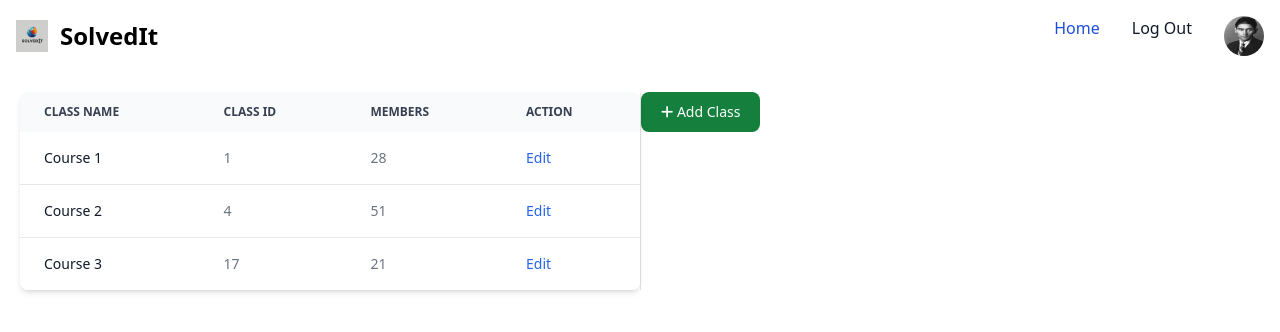
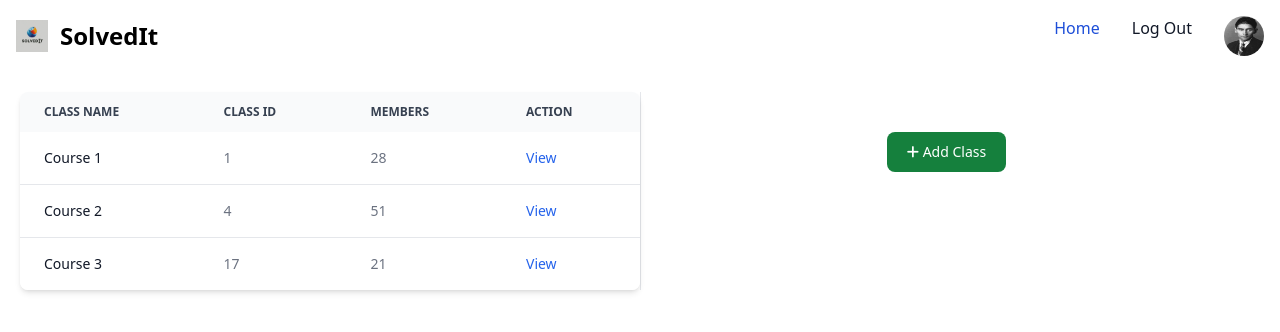
Before and after one commit to TomRolB/SolvedIt, a React (Create React App) app in the folder client/: page /home in a window 1280 px wide. Shown: the top 332 px of the page. Built offline with nearby package versions, Linux system fonts and the light colour scheme.

Commit message:
minor changes: centered button, changed action from "edit" to "view" and changed title

```diff
--- a/client/public/index.html
+++ b/client/public/index.html
@@ -25,7 +25,7 @@
       Learn how to configure a non-root public URL by running `npm run build`.
     -->
     <link rel="stylesheet" href="https://cdnjs.cloudflare.com/ajax/libs/font-awesome/6.5.2/css/all.min.css">
-    <title>React App</title>
+    <title>SolvedIt</title>
   </head>
   <body>
     <noscript>You need to enable JavaScript to run this app.</noscript>
--- a/client/src/pages/Home.jsx
+++ b/client/src/pages/Home.jsx
@@ -40,7 +40,7 @@ export function Home() {
                                 28
                             </td>
                             <td className="px-6 py-4">
-                                <a href="#" className="font-medium text-blue-600 dark:text-blue-500 hover:underline">Edit</a>
+                                <a href="#" className="font-medium text-blue-600 dark:text-blue-500 hover:underline">View</a>
                             </td>
                         </tr>
                         <tr className="bg-white border-b dark:bg-gray-800 dark:border-gray-700">
@@ -54,7 +54,7 @@ export function Home() {
                                 51
                             </td>
                             <td className="px-6 py-4">
-                                <a href="#" className="font-medium text-blue-600 dark:text-blue-500 hover:underline">Edit</a>
+                                <a href="#" className="font-medium text-blue-600 dark:text-blue-500 hover:underline">View</a>
                             </td>
                         </tr>
                         <tr className="bg-white dark:bg-gray-800">
@@ -68,13 +68,13 @@ export function Home() {
                                 21
                             </td>
                             <td class="px-6 py-4">
-                                <a href="#" class="font-medium text-blue-600 dark:text-blue-500 hover:underline">Edit</a>
+                                <a href="#" class="font-medium text-blue-600 dark:text-blue-500 hover:underline">View</a>
                             </td>
                         </tr>
                         </tbody>
                     </table>
                 </div>
-                <div>
+                <div class="container py-10 px-10 mx-0 min-w-full flex flex-col items-center">
                     <button type="button" className="focus:outline-none text-white bg-green-700 hover:bg-green-800 focus:ring-4 focus:ring-green-300 font-medium rounded-lg text-sm px-5 py-2.5 me-2 mb-2 dark:bg-green-600 dark:hover:bg-green-700 dark:focus:ring-green-800">
                         <a href="/create-class"><i className="fa-solid fa-plus"></i> Add Class</a>
                     </button>
```
